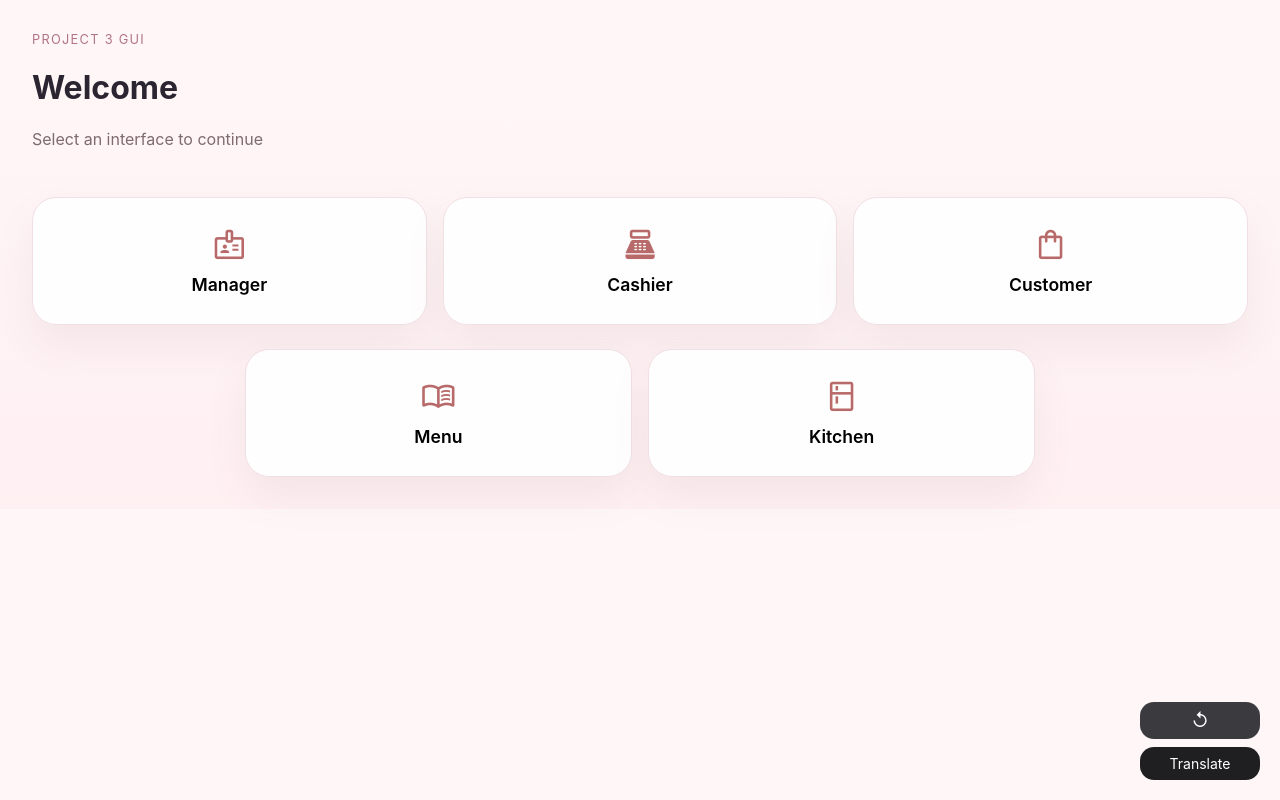
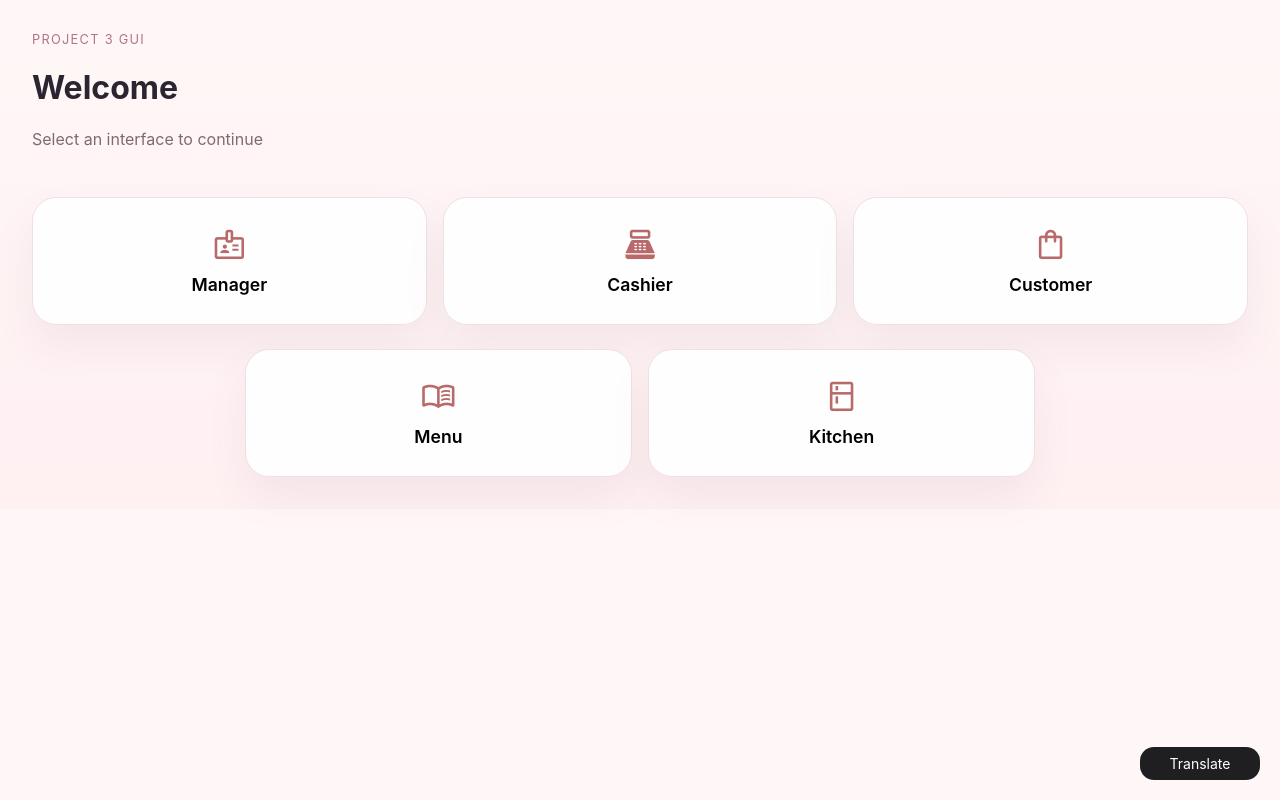
Before and after one commit to CSCE-331-Spring-2026-900-908/project3-team30, a React (Vite) app in the folder client/: page /home in a window 1280 px wide. Built offline with nearby package versions, Linux system fonts and the light colour scheme.

Commit message:
keeping translate the way it was

```diff
--- a/client/src/components/Translator.jsx
+++ b/client/src/components/Translator.jsx
@@ -122,6 +122,8 @@ export default function Translator() {
   };
 
   const resetToEnglish = () => {
+    setSelectedLanguage('');
+
     document.cookie = 'googtrans=; expires=Thu, 01 Jan 1970 00:00:00 UTC; path=/;';
     document.cookie =
       'googtrans=; expires=Thu, 01 Jan 1970 00:00:00 UTC; path=/; domain=' +
@@ -135,6 +137,7 @@ export default function Translator() {
     <div className="translator" ref={translatorRef}>
       <div id="google_translate_element" className="hidden-google-translate"></div>
 
+      {selectedLanguage && (
         <button
           className="translate-reset"
           onClick={resetToEnglish}
@@ -144,6 +147,7 @@ export default function Translator() {
         >
           ↺
         </button>
+      )}
 
       <div className="language-card">
         <button
```
Lines whose indentation alone changed are shown as unchanged.
